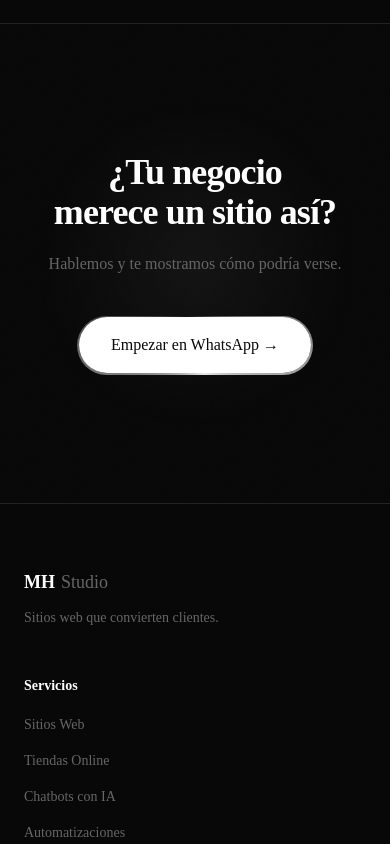
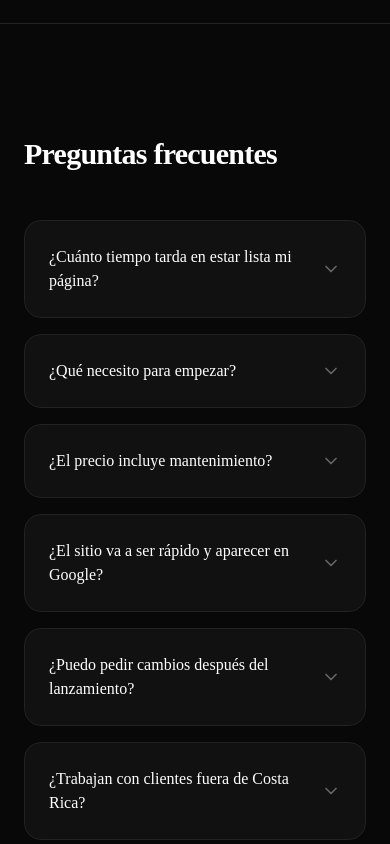
Before and after one commit to mhstudio-digital/mh-studio-web, a Next.js app: page / in a window 390 px wide. Shown: the part 4940-5784 px from the top of the page. Built offline with nearby package versions, Linux system fonts and the light colour scheme.

Commit message:
feat: add FAQ section

```diff
--- a/src/app/page.tsx
+++ b/src/app/page.tsx
@@ -4,6 +4,7 @@ import { Logos } from "@/components/logos";
 import { Services } from "@/components/services";
 import { Portfolio } from "@/components/portfolio";
 import { Process } from "@/components/process";
+import { FAQ } from "@/components/faq";
 import { CTA } from "@/components/cta";
 import { Footer } from "@/components/footer";
 
@@ -17,6 +18,7 @@ export default function Home() {
         <Services />
         <Portfolio />
         <Process />
+        <FAQ />
         <CTA />
       </main>
       <Footer />
--- /dev/null
+++ b/src/components/faq.tsx
@@ -0,0 +1,113 @@
+"use client";
+
+import { useState } from "react";
+import { AnimatePresence, motion } from "framer-motion";
+import { ChevronDown } from "lucide-react";
+
+const fadeUp = {
+  hidden: { opacity: 0, y: 24 },
+  show: { opacity: 1, y: 0 },
+};
+
+const FAQS = [
+  {
+    question: "¿Cuánto tiempo tarda en estar lista mi página?",
+    answer:
+      "Entre 7 y 14 días hábiles dependiendo del proyecto. Tiendas online pueden tomar hasta 3 semanas.",
+  },
+  {
+    question: "¿Qué necesito para empezar?",
+    answer:
+      "Solo contarnos sobre tu negocio. Nosotros nos encargamos del diseño, desarrollo y publicación. Tú apruebas y nosotros ejecutamos.",
+  },
+  {
+    question: "¿El precio incluye mantenimiento?",
+    answer:
+      "El precio de desarrollo es único. El mantenimiento se cotiza aparte según tus necesidades, desde $49/mes.",
+  },
+  {
+    question: "¿El sitio va a ser rápido y aparecer en Google?",
+    answer:
+      "Sí. Todos nuestros sitios están optimizados para velocidad y SEO desde el inicio. Usamos tecnología moderna que Google premia en los resultados de búsqueda.",
+  },
+  {
+    question: "¿Puedo pedir cambios después del lanzamiento?",
+    answer:
+      "Sí. Incluimos una ronda de ajustes post-lanzamiento sin costo adicional. Cambios mayores se cotizan según el alcance.",
+  },
+  {
+    question: "¿Trabajan con clientes fuera de Costa Rica?",
+    answer:
+      "Sí, trabajamos con clientes en toda Latinoamérica. La comunicación es 100% remota por WhatsApp o videollamada.",
+  },
+];
+
+export function FAQ() {
+  const [openIndex, setOpenIndex] = useState<number | null>(null);
+
+  return (
+    <section id="faq" className="border-b border-mh-border py-28">
+      <div className="mx-auto max-w-3xl px-6">
+        <motion.h2
+          initial="hidden"
+          whileInView="show"
+          viewport={{ once: true, margin: "-100px" }}
+          variants={fadeUp}
+          transition={{ duration: 0.6 }}
+          className="mb-12 text-3xl font-semibold tracking-tight text-white sm:text-4xl"
+        >
+          Preguntas frecuentes
+        </motion.h2>
+
+        <div className="flex flex-col gap-4">
+          {FAQS.map((faq, i) => {
+            const isOpen = openIndex === i;
+            return (
+              <motion.div
+                key={faq.question}
+                initial="hidden"
+                whileInView="show"
+                viewport={{ once: true, margin: "-100px" }}
+                variants={fadeUp}
+                transition={{ duration: 0.6, delay: i * 0.06 }}
+                className="overflow-hidden rounded-xl border border-mh-border bg-mh-surface transition-colors duration-300 hover:border-mh-border-hover"
+              >
+                <button
+                  type="button"
+                  onClick={() => setOpenIndex(isOpen ? null : i)}
+                  aria-expanded={isOpen}
+                  className="flex w-full items-center justify-between gap-4 p-6 text-left"
+                >
+                  <span className="text-base font-medium text-white sm:text-lg">
+                    {faq.question}
+                  </span>
+                  <motion.span
+                    animate={{ rotate: isOpen ? 180 : 0 }}
+                    transition={{ duration: 0.3, ease: "easeInOut" }}
+                    className="shrink-0 text-mh-muted"
+                  >
+                    <ChevronDown className="h-5 w-5" />
+                  </motion.span>
+                </button>
+                <AnimatePresence initial={false}>
+                  {isOpen && (
+                    <motion.div
+                      initial={{ height: 0, opacity: 0 }}
+                      animate={{ height: "auto", opacity: 1 }}
+                      exit={{ height: 0, opacity: 0 }}
+                      transition={{ duration: 0.3, ease: "easeInOut" }}
+                    >
+                      <p className="px-6 pb-6 text-sm text-mh-muted">
+                        {faq.answer}
+                      </p>
+                    </motion.div>
+                  )}
+                </AnimatePresence>
+              </motion.div>
+            );
+          })}
+        </div>
+      </div>
+    </section>
+  );
+}
```
